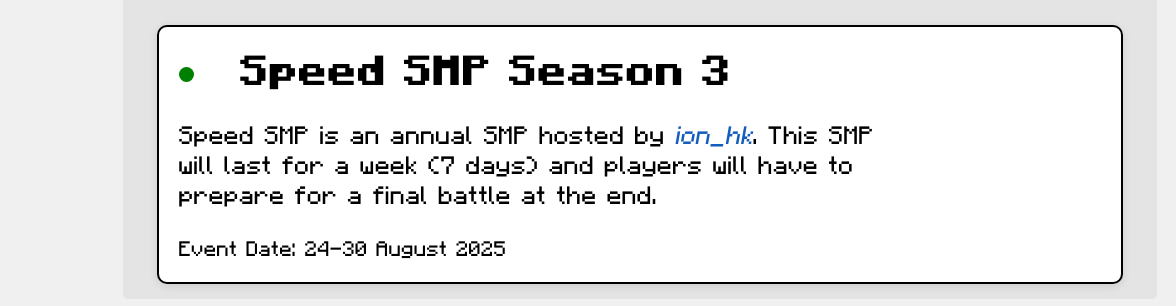
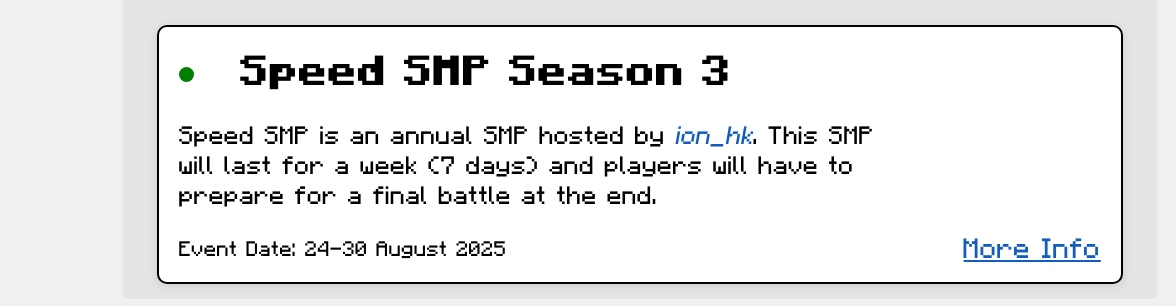
Before and after one commit to speedsmp/speed, a plain HTML site: page index.html in a window 1280 px wide. Shown: the part 567-873 px from the top of the page, 0-1176 px from the left. Drawn offline with Linux system fonts and the light colour scheme.

Commit message:
Minor changes to CSS and updated Archived

```diff
--- a/index.html
+++ b/index.html
@@ -31,6 +31,8 @@
             <div class="date-row">
                 Event Date: 24-30 August 2025
             </div>
+            <div class="event-link">
+                <a href="speed_smp_s3.html">More Info</a>
         </div>
     </div>
     <img src="speed_logo.png" alt="Logo" class="logo-bottom-right">
--- a/style.css
+++ b/style.css
@@ -4,6 +4,7 @@
 	--darkblue: #0d3a7c;
 	--gray: #666;
 	--darkgray: #444;
+	--gold: #eaba1a;
 }
 
 html {
@@ -256,6 +257,7 @@ hide {
     background-color: #fff;
     width: 90%;
     box-shadow: 0 2px 10px rgba(0, 0, 0, 0.1);
+	position: relative;
 }
 	.activity-name {
             font-weight: bold;
@@ -279,3 +281,10 @@ hide {
             margin-top: 10px;
             font-size: 0.75rem;
         }
+	.event-link {
+		color: var(--blue);
+		text-decoration: underline;
+		position: absolute;
+		bottom: 15px;
+		right: 20px;
+	}
```
Also changed, not shown: archived.html (+2 -0 lines).
